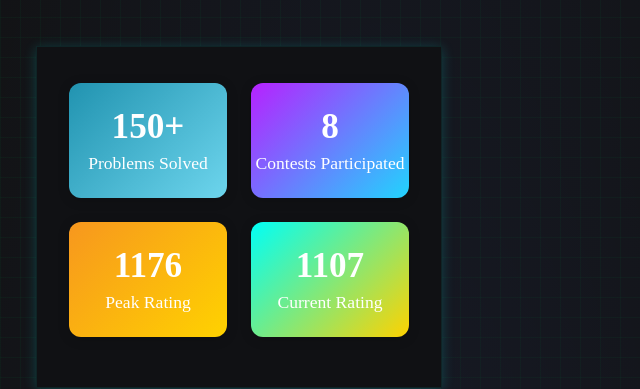
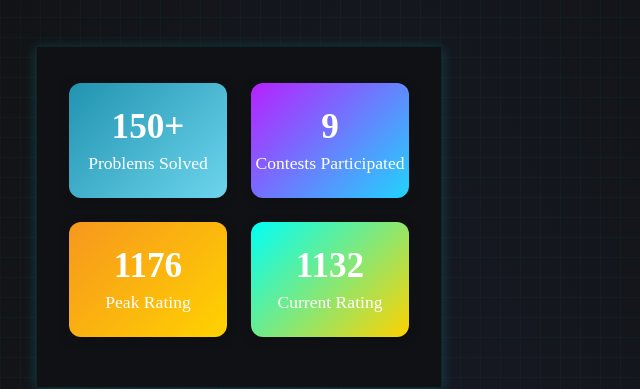
Before and after one commit to CodeWithAryanK/Personal-Portfolio, a plain HTML site: page PORTFOLIO/index.html in a window 1280 px wide. Shown: the part 2901-3290 px from the top of the page, 640-1280 px from the left. Drawn offline with Linux system fonts and the light colour scheme.

Commit message:
Updated ratings

```diff
--- a/PORTFOLIO/index.html
+++ b/PORTFOLIO/index.html
@@ -254,7 +254,7 @@
               <div class="cp-stat-label">Problems Solved</div>
             </div>
             <div class="cp-stat cp-contests">
-              <div class="cp-stat-value">8</div>
+              <div class="cp-stat-value">9</div>
               <div class="cp-stat-label">Contests Participated</div>
             </div>
             <div class="cp-stat cp-peak-rating">
@@ -262,7 +262,7 @@
               <div class="cp-stat-label">Peak Rating</div>
             </div>
             <div class="cp-stat cp-current-rating">
-              <div class="cp-stat-value">1107</div>
+              <div class="cp-stat-value">1132</div>
               <div class="cp-stat-label">Current Rating</div>
             </div>
           </div>
```
